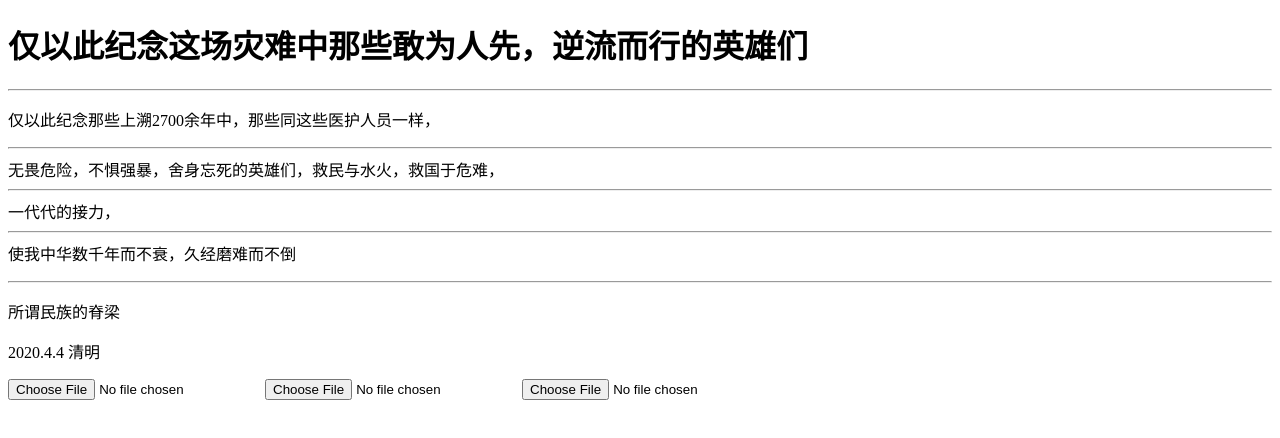
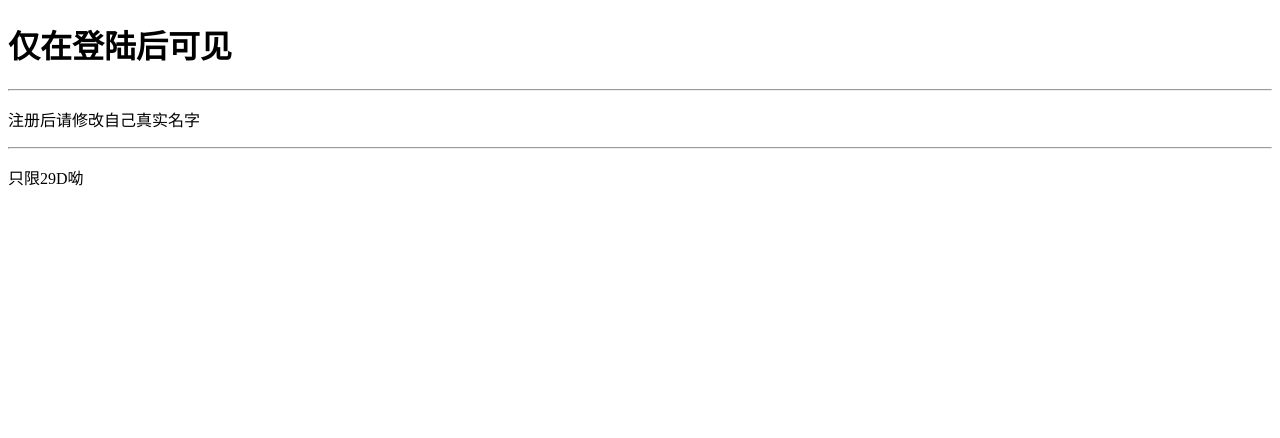
Before and after one commit to GongXiaolin/GongXiaolin.github.io, a plain HTML site: page index.html in a window 1280 px wide. Drawn offline with Linux system fonts and the light colour scheme.

Commit message:
Update index.html

```diff
--- a/index.html
+++ b/index.html
@@ -4,16 +4,13 @@
     <title>某人的难过的提示本</title>
   </head>
 <body>
-<h1>仅以此纪念这场灾难中那些敢为人先，逆流而行的英雄们</h1>
+<h1>仅在登陆后可见</h1>
 <hr />
-  <p>仅以此纪念那些上溯2700余年中，那些同这些医护人员一样，<hr />无畏危险，不惧强暴，舍身忘死的英雄们，救民与水火，救国于危难，<hr />一代代的接力，<hr />使我中华数千年而不衰，久经磨难而不倒</P>
+  <p>注册后请修改自己真实名字</P>
 <hr />
-  <p>所谓民族的脊梁</P>
-<P>                                                         2020.4.4 清明</P>
+  <p></P>
+<P>只限29D呦</P>
 
-<input type="file" accept="image/*" capture="camera">
-    <input type="file" accept="video/*" capture="camcorder">
-    <input type="file" accept="audio/*" capture="microphone">
 
 
   </body>
```
